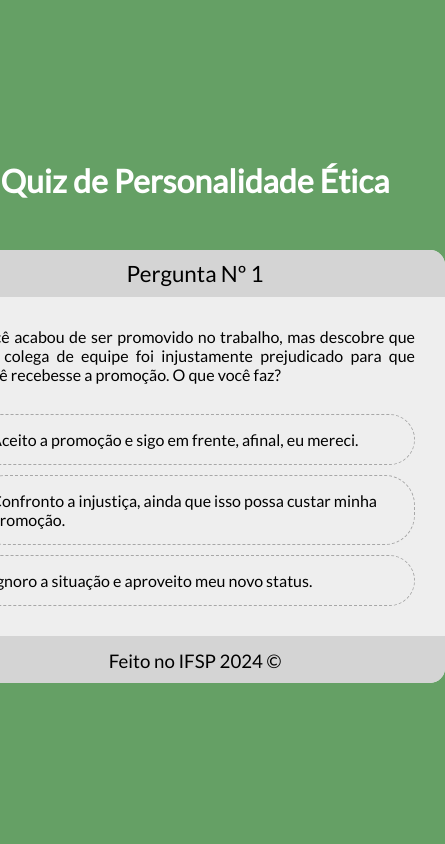
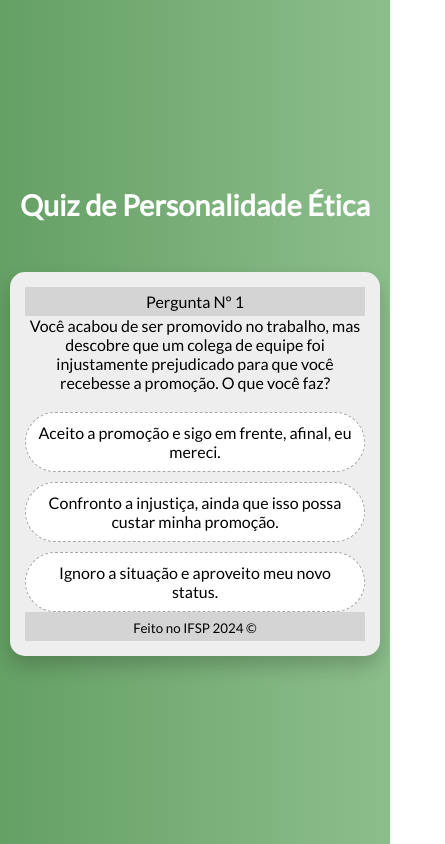
Before and after one commit to joojdev/trabalho-filosofia, a plain HTML site: page index.html in a window 390 px wide. Both pictures are taken after a click on the button "Começar". Shown: the whole page, 445 px wide, since content can reach past the window. Drawn offline with Linux system fonts and the light colour scheme.

Commit message:
Aplicando recurso de responsividade

```diff
--- a/styles.css
+++ b/styles.css
@@ -1,3 +1,5 @@
+/* Mesmos estilos gerais */
+
 @font-face {
   font-family: Lato;
   src: url('./Lato.ttf');
@@ -27,35 +29,41 @@ body {
   justify-content: center;
   align-items: center;
   gap: 50px;
-  background: rgb(101, 160, 101);
+  padding: 20px;
+  background: linear-gradient(to right, rgb(101, 160, 101), rgb(140, 190, 140));
 }
 
 h1 {
   text-align: center;
   color: white;
+  font-size: 2.5em;
+  margin-bottom: 20px;
 }
 
-#box {
+#box, #results {
   display: flex;
   flex-direction: column;
-  width: 500px;
+  width: 100%;
+  max-width: 500px;
   background: #eee;
   border-radius: 15px;
   overflow: hidden;
+  box-shadow: 0 10px 20px rgba(0, 0, 0, 0.2);
+  padding: 20px;
 }
 
 header, footer {
   background: #d4d4d4;
   text-align: center;
   padding: 10px;
-  font-size: 1.4em;
+  font-size: 1.2em;
 }
 
 section {
-  padding: 30px;
   display: flex;
   flex-direction: column;
-  gap: 30px;
+  gap: 20px;
+  text-align: center;
 }
 
 ul {
@@ -68,9 +76,10 @@ ul {
 li {
   padding: 15px;
   cursor: pointer;
-  transition: .1s;
+  transition: 0.3s;
   border-radius: 30px;
   border: 1px dashed #a7a7a7;
+  background-color: white;
 }
 
 li:hover {
@@ -82,22 +91,17 @@ li:active {
   transform: scale(0.95);
 }
 
-section > p {
-  text-align: justify;
-  text-justify: inter-word;
-}
-
 #initButton {
-  padding: 30px 60px;
-  font-size: 2em;
-  border-radius: 30px;
+  padding: 20px 40px;
+  font-size: 1.8em;
+  border-radius: 50px;
   border: none;
-  background: #ec3c51;
+  background: linear-gradient(135deg, #ec3c51, #ff6666);
   color: white;
-  box-shadow: 0 20px 0 #c94151;
+  box-shadow: 0 10px 15px rgba(0, 0, 0, 0.3);
   cursor: pointer;
   font-weight: bold;
-  transition: .1s;
+  transition: 0.3s;
 }
 
 #initButton:hover {
@@ -105,12 +109,62 @@ section > p {
 }
 
 #initButton:active {
-  box-shadow: 0 10px 0 #c94151;
-  translate: 0 10px;
+  box-shadow: 0 5px 0 #c94151;
+  transform: translateY(5px);
 }
 
-#results {
-  background: #eee;
-  width: 500px;
-  border-radius: 15px;
+/* Mobile Responsiveness */
+@media (max-width: 768px) {
+  body {
+    gap: 30px;
+  }
+
+  h1 {
+    font-size: 2em;
+  }
+
+  #box, #results {
+    padding: 15px;
+    width: 100%;
+    max-width: 100%;
+  }
+
+  header, footer {
+    font-size: 1em;
+    padding: 8px;
+  }
+
+  #initButton {
+    font-size: 1.5em;
+    padding: 15px 30px;
+  }
+
+  li {
+    padding: 12px;
+    font-size: 1.1em;
+  }
 }
+
+@media (max-width: 480px) {
+  body {
+    padding: 10px;
+  }
+
+  h1 {
+    font-size: 1.8em;
+  }
+
+  #initButton {
+    font-size: 1.3em;
+    padding: 10px 20px;
+  }
+
+  li {
+    padding: 10px;
+    font-size: 1em;
+  }
+
+  header, footer {
+    padding: 5px;
+  }
+}
```
